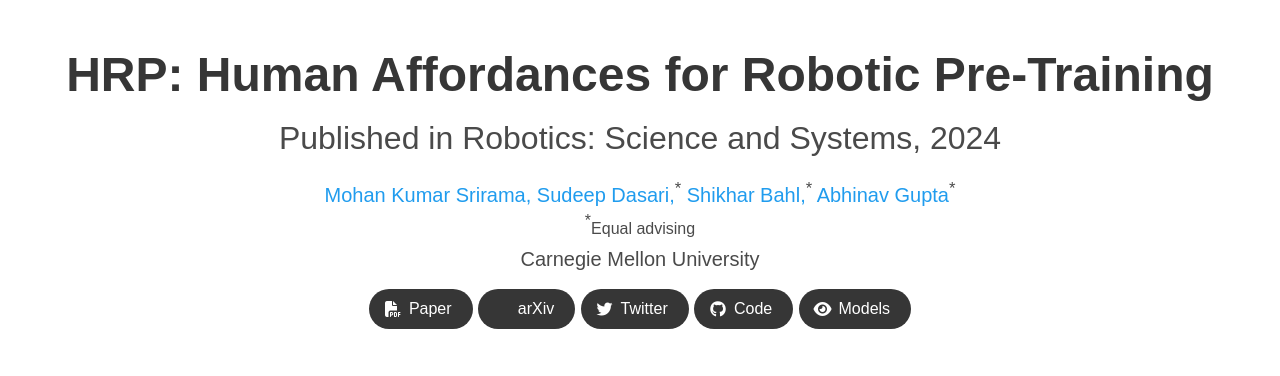
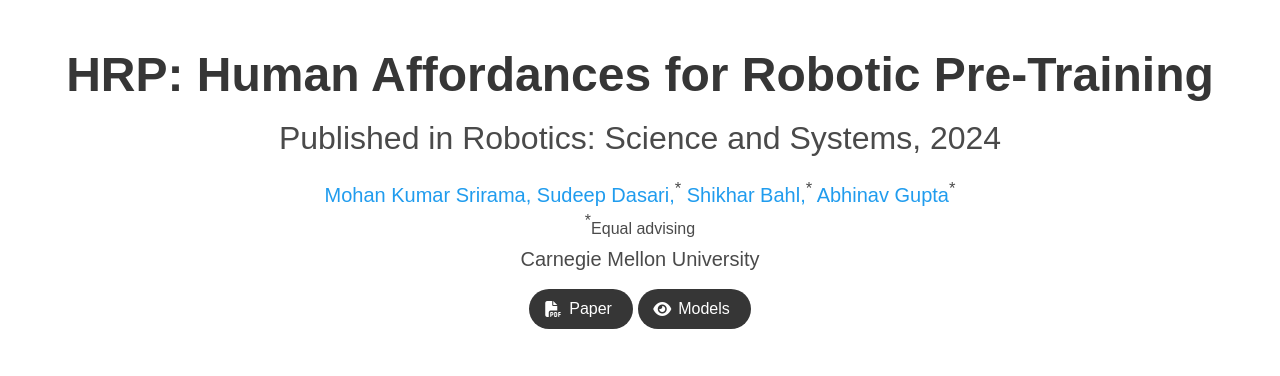
Before and after one commit to hrp-robot/hrp-robot.github.io, a plain HTML site: page index.html in a window 1280 px wide. Shown: the top 376 px of the page. Drawn offline with nearby package versions, Linux system fonts and the light colour scheme; some icons are missing; a web font is replaced by a local one.

Commit message:
update links

```diff
--- a/index.html
+++ b/index.html
@@ -110,7 +110,7 @@
                 </a>
               </span>
               <!-- TODO Arxiv -->
-              <span class="link-block">
+              <!-- <span class="link-block">
                 <a href="https://arxiv.org/abs/2310.09289"
                    class="external-link button is-normal is-rounded is-dark">
                   <span class="icon">
@@ -118,9 +118,9 @@
                   </span>
                   <span>arXiv</span>
                 </a>
-              </span>
+              </span> -->
               <!-- TODO Twitter -->
-              <span class="link-block">
+              <!-- <span class="link-block">
                 <a href="https://x.com/SudeepDasari/status/1713917194097008776?s=20"
                    class="external-link button is-normal is-rounded is-dark">
                   <span class="icon">
@@ -128,9 +128,9 @@
                   </span>
                   <span>Twitter</span>
                 </a>
-              </span>
+              </span> -->
               <!-- TODO Code -->
-              <span class="link-block">
+              <!-- <span class="link-block">
                 <a href="https://github.com/SudeepDasari/data4robotics"
                    class="external-link button is-normal is-rounded is-dark">
                   <span class="icon">
@@ -138,10 +138,10 @@
                   </span>
                   <span>Code</span>
                   </a>
-              </span>
+              </span> -->
               <!-- TODO Models-->
               <span class="link-block">
-                <a href="https://cmu.box.com/s/rrlrp5g6ynk03io4rj9uzf6nik5urfl6"
+                <a href="https://www.cs.cmu.edu/~data4robotics/release/hrp/"
                    class="external-link button is-normal is-rounded is-dark">
                   <span class="icon">
                       <i class="fas fa-eye"></i>
```
